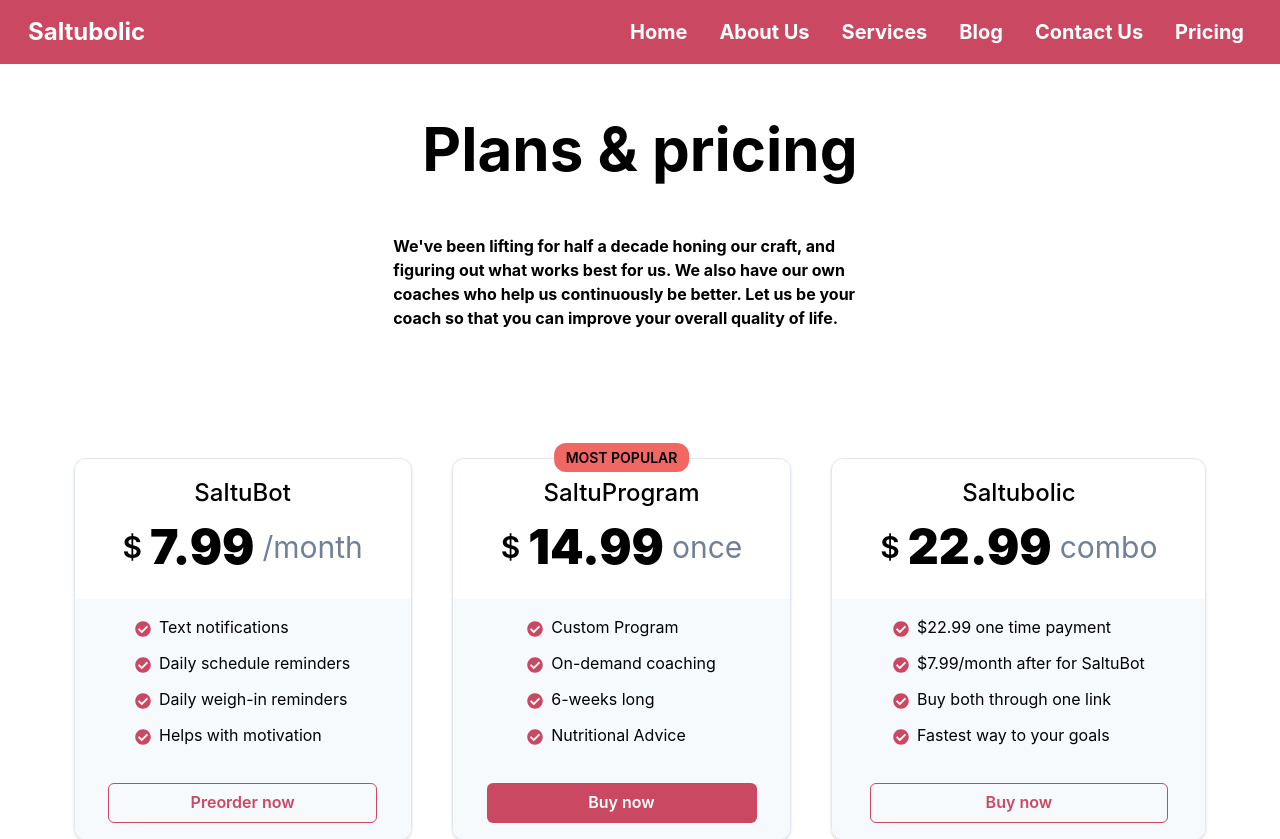
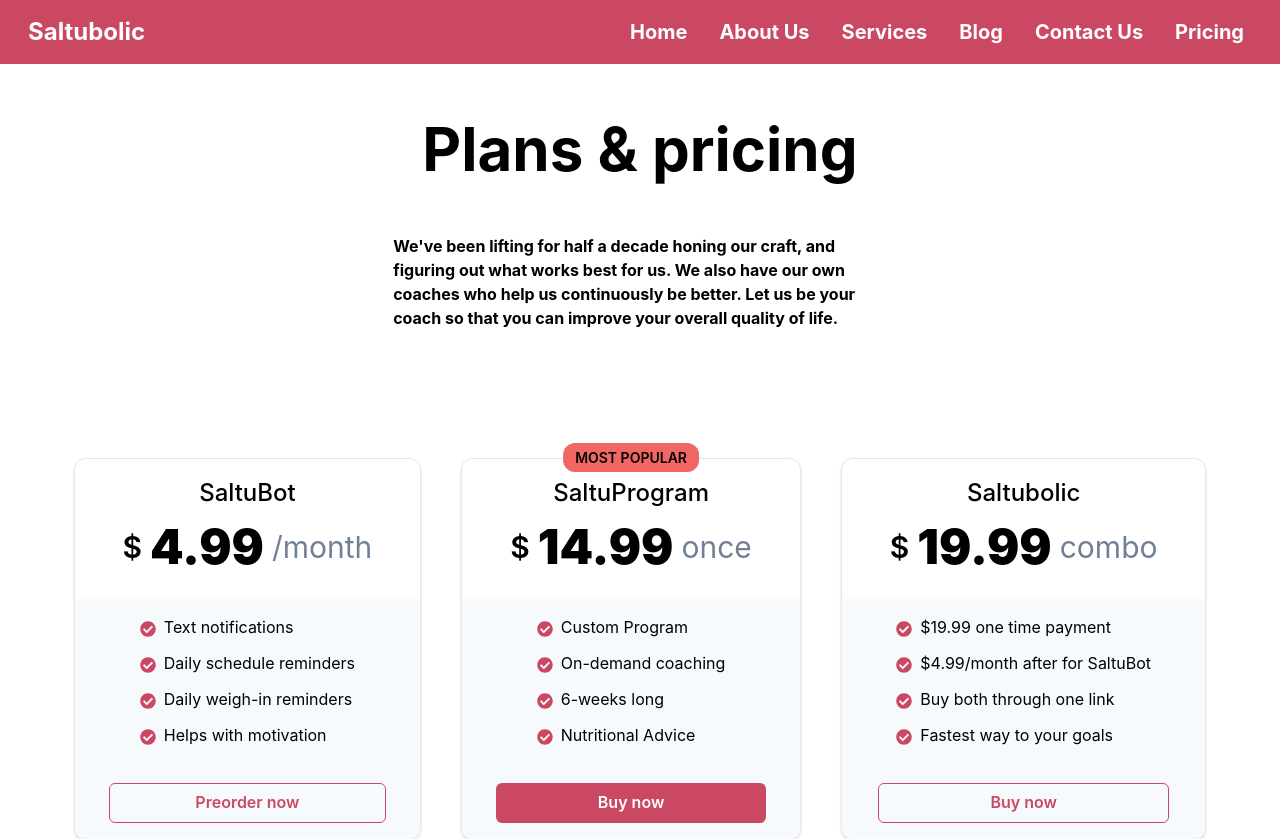
Before and after one commit to harmonbhasin/typescriptWebsiteStartup, a Next.js app: page /pricing in a window 1280 px wide. Shown: the top 839 px of the page. Built offline with nearby package versions, Linux system fonts and the light colour scheme.

Commit message:
Fixed pricing

```diff
--- a/src/components/pricing/tiers.tsx
+++ b/src/components/pricing/tiers.tsx
@@ -52,7 +52,7 @@ export default function ThreeTierPricing() {
                 $
               </Text>
               <Text fontSize="5xl" fontWeight="900">
-                7.99
+                4.99
               </Text>
               <Text fontSize="3xl" color="gray.500">
                 /month
@@ -83,7 +83,7 @@ export default function ThreeTierPricing() {
               </ListItem>
             </List>
             <Box w="80%" pt={7}>
-              <Link href="https://buy.stripe.com/dR603i9HU6AObfO8wy">
+              <Link href="https://buy.stripe.com/fZe7vK9HU3oCabK7sw">
                 <Button
                   w="full"
                   color="#CA4862"
@@ -178,7 +178,7 @@ export default function ThreeTierPricing() {
                 $
               </Text>
               <Text fontSize="5xl" fontWeight="900">
-                22.99
+                19.99
               </Text>
               <Text fontSize="3xl" color="gray.500">
                 combo
@@ -193,11 +193,11 @@ export default function ThreeTierPricing() {
             <List spacing={3} textAlign="start" px={12}>
               <ListItem>
                 <ListIcon as={FaCheckCircle} color={checkmark} />
-                $22.99 one time payment
+                $19.99 one time payment
               </ListItem>
               <ListItem>
                 <ListIcon as={FaCheckCircle} color={checkmark} />
-                $7.99/month after for SaltuBot
+                $4.99/month after for SaltuBot
               </ListItem>
               <ListItem>
                 <ListIcon as={FaCheckCircle} color={checkmark} />
@@ -209,7 +209,7 @@ export default function ThreeTierPricing() {
               </ListItem>
             </List>
             <Box w="80%" pt={7}>
-              <Link href="https://buy.stripe.com/14k4jy9HUe3gcjSfZ1">
+              <Link href="https://buy.stripe.com/4gw03i7zM8IWabK4gl">
                 <Button
                   w="full"
                   color="#CA4862"
```
